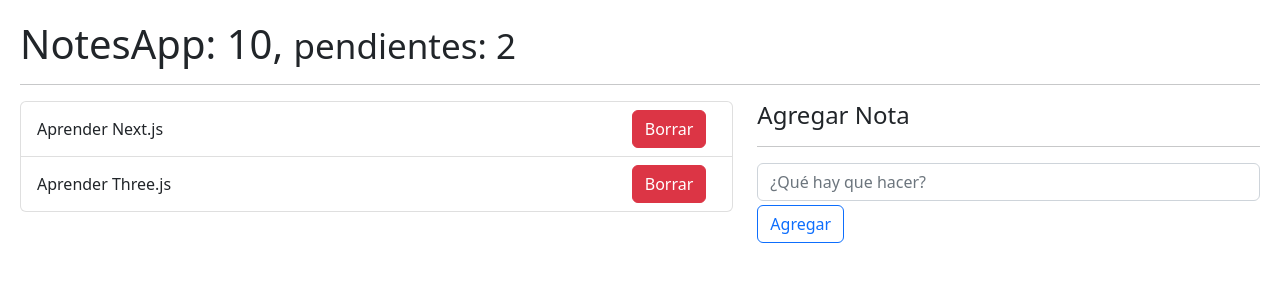
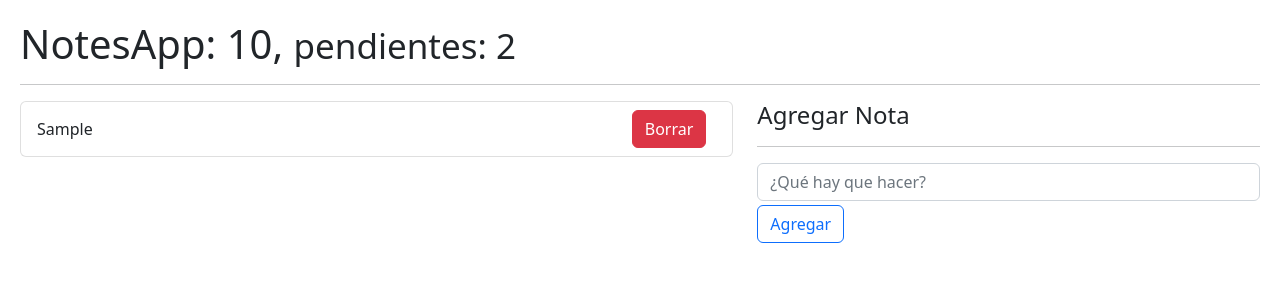
Before and after one commit to mtlv99/curso-react, a React (Vite) app in the folder 05-hook-app/: page / in a window 1280 px wide. Both pictures are taken after typing "Sample" into the empty fields and a click on the button "Agregar". Shown: the top 300 px of the page. Built offline with nearby package versions, Linux system fonts and the light colour scheme.

Commit message:
Section 10: lesson 149 - toggle add

```diff
--- a/05-hook-app/src/08-useReducer/NoteAdd.jsx
+++ b/05-hook-app/src/08-useReducer/NoteAdd.jsx
@@ -6,6 +6,8 @@
 
   const onHandleSubmit = (event) => {
     event.preventDefault();
+
+    if (note.length < 2) return;
 
     const newNote = {
       id: new Date().getTime(),
--- a/05-hook-app/src/08-useReducer/NoteItem.jsx
+++ b/05-hook-app/src/08-useReducer/NoteItem.jsx
@@ -1,15 +1,21 @@
 import React from 'react';
 
-export const NoteItem = ({ note = {} }) => {
+export const NoteItem = ({ note = {}, onDeleteNote, onToggleNote }) => {
   const { id, description, done } = note;
 
-  console.log('note', note);
+  // console.log('note', note);
 
   return (
 
     <li className="list-group-item d-flex justify-content-between">
-      <span className="align-self-center">{description}</span>
-      <button type="button" className="btn btn-danger">Borrar</button>
+      <span
+        className={`align-self-center ${done ? 'text-decoration-line-through' : ''}`}
+        onDoubleClick={() => onToggleNote(id)}
+      >
+        {description}
+      </span>
+      {/* No olvidar el callback al principio al llamar funciones en los botones! */}
+      <button type="button" className="btn btn-danger" onClick={() => onDeleteNote(id)}>Borrar</button>
     </li>
   );
 };
--- a/05-hook-app/src/08-useReducer/NoteList.jsx
+++ b/05-hook-app/src/08-useReducer/NoteList.jsx
@@ -1,14 +1,16 @@
 import React from 'react';
 import { NoteItem } from './NoteItem';
 
-export const NoteList = ({ notes = [] }) => {
-  console.log('notes', notes);
+// Acá el onDeleteNote y onToggleNote solo se usa para pasarselo al NoteItem
+// eslint-disable-next-line arrow-body-style
+export const NoteList = ({ notes = [], onDeleteNote, onToggleNote }) => {
+  // console.log('notes', notes);
   return (
     <ul
       className="list-group"
     >
       {notes.map((note) => (
-        <NoteItem key={note.id} note={note} />
+        <NoteItem key={note.id} note={note} onDeleteNote={onDeleteNote} onToggleNote={onToggleNote} />
       ))}
     </ul>
   );
--- a/05-hook-app/src/08-useReducer/NotesApp.jsx
+++ b/05-hook-app/src/08-useReducer/NotesApp.jsx
@@ -1,32 +1,61 @@
-import { useReducer } from 'react';
+import { useReducer, useEffect } from 'react';
 import { notesReducer } from './notesReducer';
 import { NoteAdd } from './NoteAdd';
 import { NoteList } from './NoteList';
 
 
 const initialState = [
-  {
-    id: new Date().getTime(),
-    description: 'Aprender Next.js',
-    done: false,
-  },
-  {
-    id: new Date().getTime() * 3,
-    description: 'Aprender Three.js',
-    done: false,
-  },
+  // Referencia:
+  // {
+  //   id: new Date().getTime(),
+  //   description: 'Aprender Next.js',
+  //   done: false,
+  // },
 ];
+
+// Lee las notas de localStorage. Si las notas no existen, el parsing fallará y
+// regresará el arreglo vacio.
+const initNotes = () => JSON.parse(localStorage.getItem('notes')) || [];
 
 // Nota: Fernando llamó originalmente `TodoApp` a este ejemplo en el curso,
 // pero yo prefiero llamarlo NotesApp, por lo que también tuve que cambiar
 // todo lo que fue nombrado con `todo` a `notes`.
 export const NotesApp = () => {
   // Hay un tercer parametro opcional llamado init, usado para hacer calculos pesados.
-  const [notes, dispatchNote] = useReducer(notesReducer, initialState);
+  const [notes, dispatchNote] = useReducer(notesReducer, initialState, initNotes);
 
+  // Guarda en localStorage cada vez que se guarda una nota.
+  // Tener cuidado cuando no se usa el init del useReducer, las notas estarían vacias,
+  // y guardaría un arreglo vacío la primera vez que se renderiza el componente.
+  useEffect(() => {
+    localStorage.setItem('notes', JSON.stringify(notes));
+  }, [notes]);
 
   const onNewNote = (note) => {
-    console.log('onNewNote', note);
+    const action = {
+      type: '[NOTE] Add Note',
+      payload: note,
+    };
+
+    dispatchNote(action);
+  };
+
+  const handleDeleteNote = (id) => {
+    const action = {
+      type: '[NOTE] Remove Note',
+      payload: id,
+    };
+
+    dispatchNote(action);
+  };
+
+  const handleToggleNote = (id) => {
+    const action = {
+      type: '[NOTE] Toggle Note',
+      payload: id,
+    };
+
+    dispatchNote(action);
   };
 
   return (
@@ -41,7 +70,7 @@
       <div className="row">
         <div className="col-7">
           {/* NoteList */}
-          <NoteList notes={notes} />
+          <NoteList notes={notes} onDeleteNote={handleDeleteNote} onToggleNote={handleToggleNote} />
         </div>
         <div className="col-5">
           <h4>Agregar Nota</h4>
--- a/05-hook-app/src/08-useReducer/notesReducer.js
+++ b/05-hook-app/src/08-useReducer/notesReducer.js
@@ -1,8 +1,32 @@
 // eslint-disable-next-line default-param-last
 export const notesReducer = (state = [], action) => {
+  console.log('action', action);
   switch (action.type) {
-    case 'ABC':
-      throw new Error('Not defined');
+    case '[NOTE] Add Note':
+      return [...state, action.payload];
+
+      // Nota: se debe tener un estandar sobre que valores usar en el reducer.
+      // Estar pasando valores diferentes podria causar problemas o bugs en el futuro,
+      // (Hay que ponerse de acuerdo si solo pasar el id, el objeto de la nota entero, etc...)
+      // Acá se está pasando solo el id.
+    case '[NOTE] Remove Note':
+      // IMPORTANTE: se deben usar funciones que no MUTEN el state, deben retornar uno nuevo (como filter, map...).
+      // Por lo contrario, un push, por ejemplo, SI muta el state.
+      return state.filter((note) => note.id !== action.payload);
+
+    case '[NOTE] Toggle Note':
+      // El map no muta el state :)
+      return state.map((note) => {
+        if (note.id === action.payload) {
+          // Si coincide con el id enviado, entonces hace un spread del note, y hace un toggle del booleano 'done'.
+          return {
+            ...note,
+            done: !note.done,
+          };
+        }
+        // Si no coincide en la iteración actual, simplemente devuelve el note sin tocar.
+        return note;
+      });
 
     default:
       return state;
```
